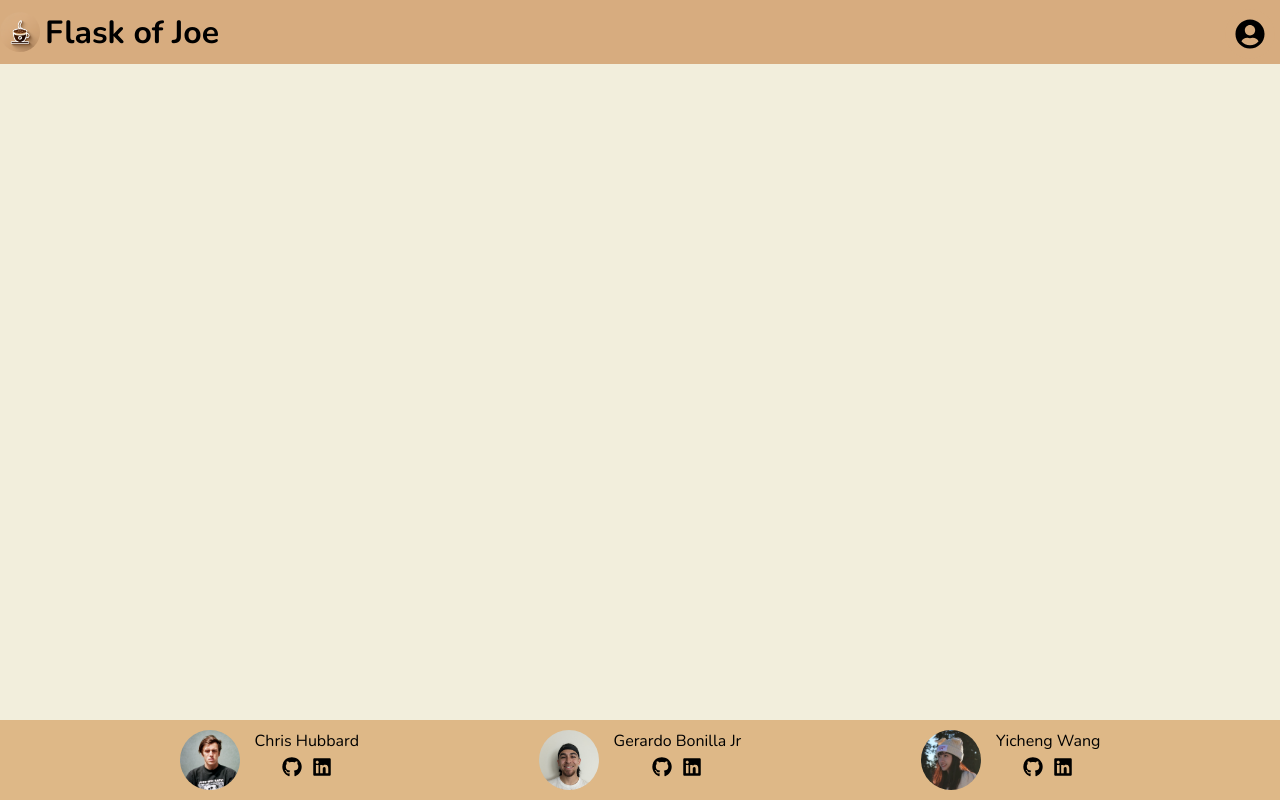
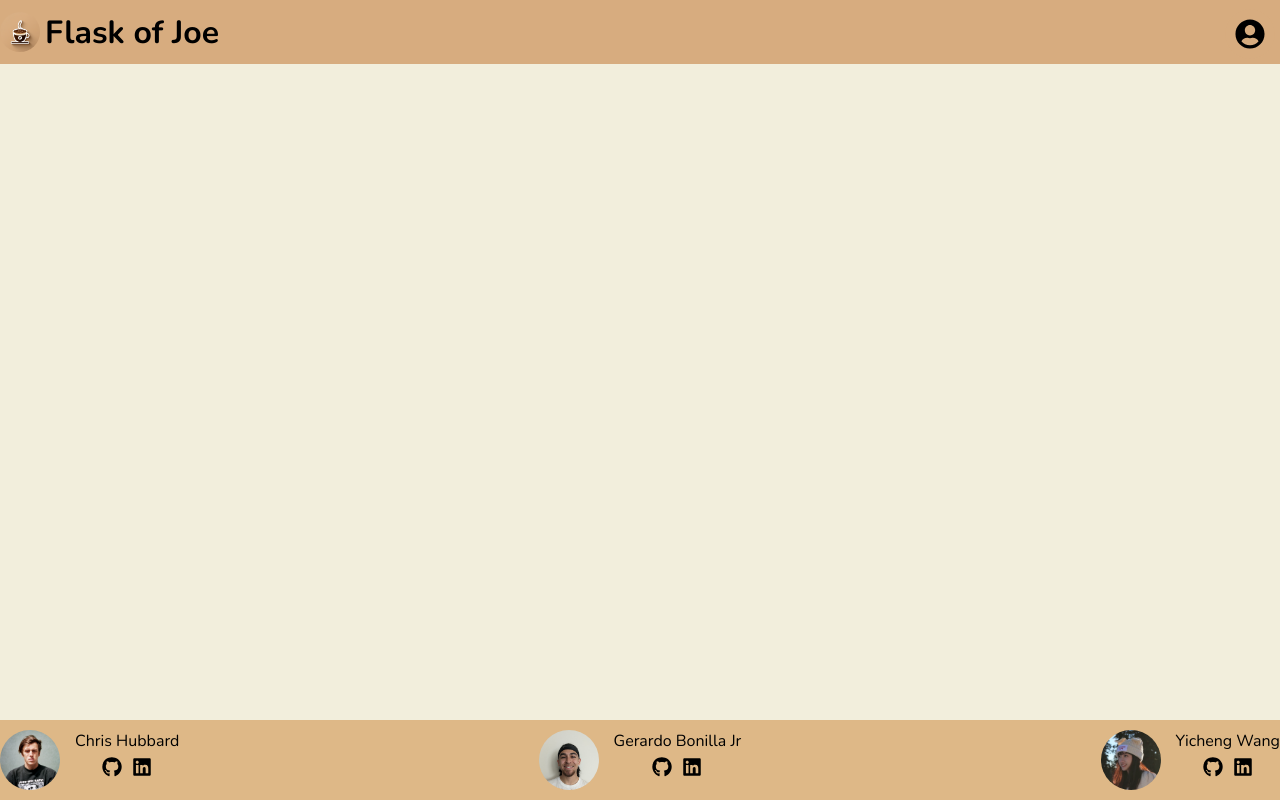
Before and after one commit to chrishubbard62/Flask-of-Joe, a React (Vite) app in the folder react-vite/: page /cart in a window 1280 px wide. Built offline with nearby package versions, Linux system fonts and the light colour scheme; no server answers.

Commit message:
checking footer length

```diff
--- a/react-vite/src/components/Footer/Footer.css
+++ b/react-vite/src/components/Footer/Footer.css
@@ -2,16 +2,17 @@
     background-color: burlywood;
     display: flex;
     min-height: 80px;
-    justify-content: space-evenly;
     align-items: center;
-    margin-top: 20px;
+    justify-content: center;
+    margin: 20px 0px 0px;
+    padding: 0%;
 }
 
 .inner-footer-box {
     width: 100%;
     display: flex;
-    justify-content: space-evenly;
-    max-width: 90rem;
+    justify-content: space-between;
+    max-width: 82.75rem;
     align-items: center;
 }
 
@@ -41,6 +42,7 @@
 
 .icons-for-individual > a:hover {
     color: brown;
+    transition: color 0.3s;
 }
 
 .icons-for-individual {
```
